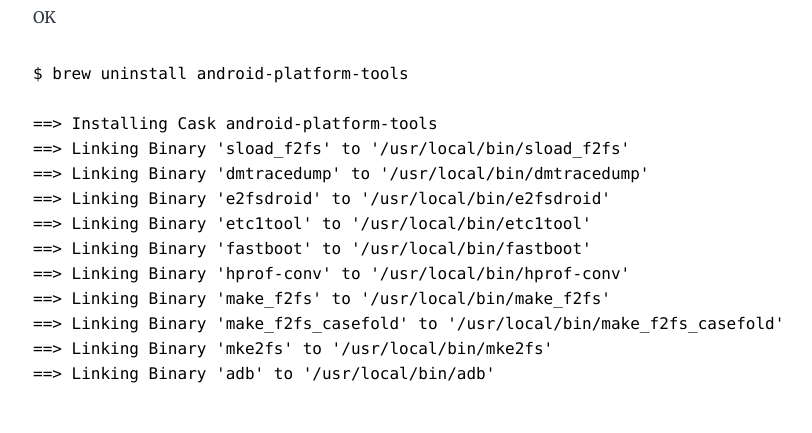
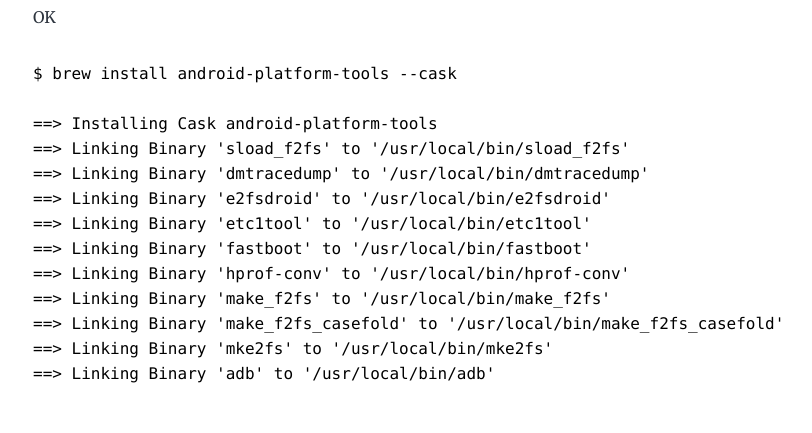
Before and after one commit to honyanya/365, a Gatsby site in the folder gatsby-starter-blog/: page /2022-10-19_mac-android-connect/ in a window 1280 px wide. Shown: the part 442-875 px from the top of the page, without its empty margins (291-1103 px from the left). Built offline with nearby package versions, Linux system fonts and the light colour scheme; Gatsby itself is replaced by a stand-in of ours; some packages are replaced by stand-ins of ours; code samples lack their colours.

Commit message:
[fix] 2022-10-19_mac-android-connect

````diff
--- a/gatsby-starter-blog/content/blog/2022-10-19_mac-android-connect/index.md
+++ b/gatsby-starter-blog/content/blog/2022-10-19_mac-android-connect/index.md
@@ -12,7 +12,7 @@
 macOS の場合、 Homebrew で `android-platform-tools` をインストールすれば OK
 
 ```sh
-$ brew uninstall android-platform-tools
+$ brew install android-platform-tools --cask
 
 ==> Installing Cask android-platform-tools
 ==> Linking Binary 'sload_f2fs' to '/usr/local/bin/sload_f2fs'
````
